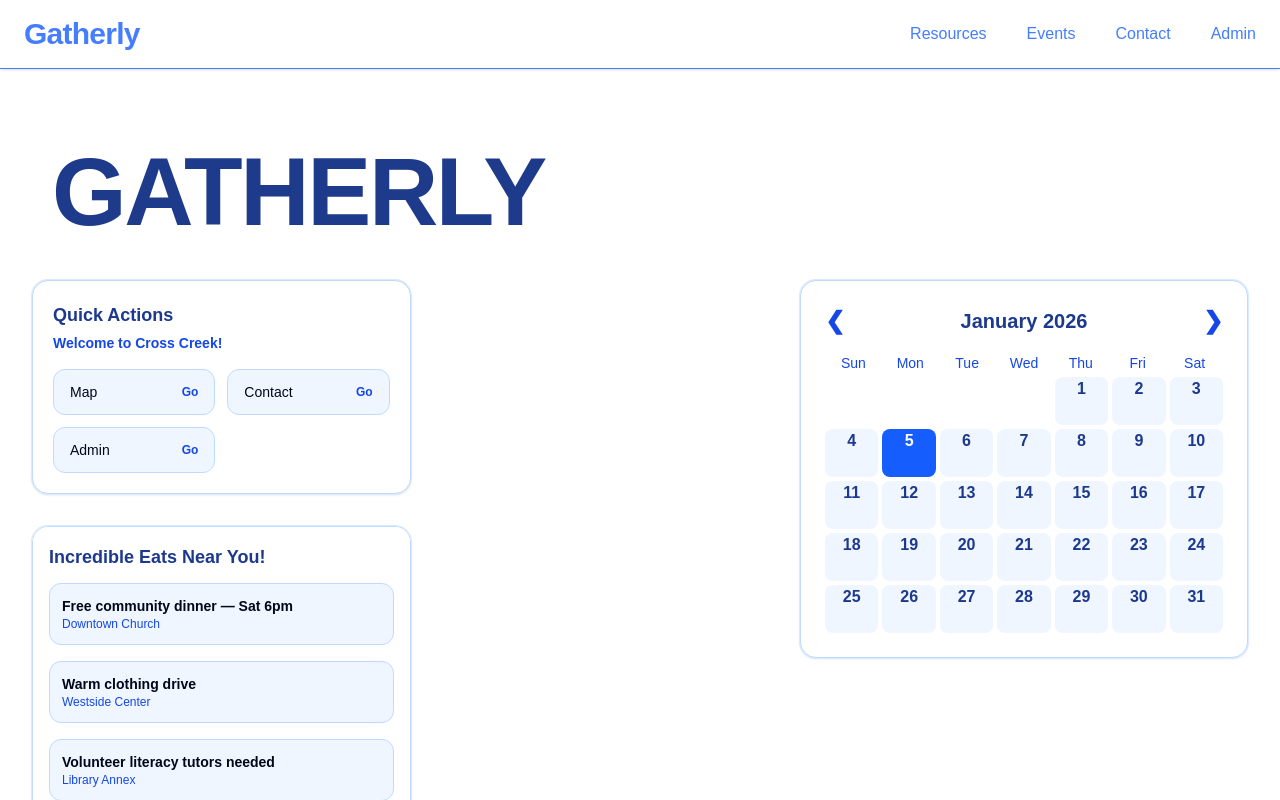
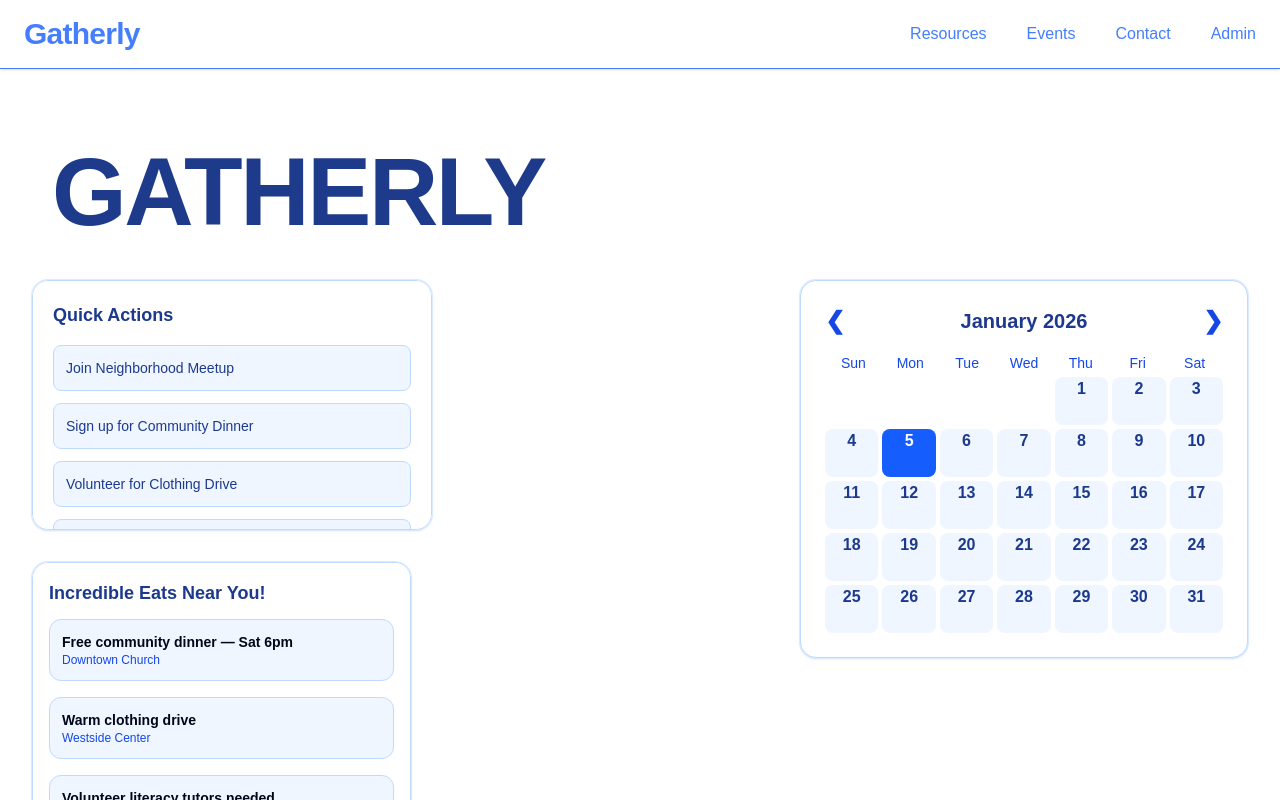
Before and after one commit to TSA-Group/tsa_group_starter, a Next.js app: page / in a window 1280 px wide. Shown: the top 800 px of the page. Built offline with nearby package versions, Linux system fonts and the light colour scheme.

Commit message:
Update QuickActions.tsx

```diff
--- a/app/QuickActions.tsx
+++ b/app/QuickActions.tsx
@@ -2,58 +2,45 @@
 
 import React from "react";
 import { motion, Variants } from "framer-motion";
-import Link from "next/link";
 
-// Animation variants
-const fadeUp: Variants = {
-  hidden: { opacity: 0, y: 20 },
-  visible: { opacity: 1, y: 0 },
+// Animation variant for pop effect
+const cardPop: Variants = {
+  hidden: { opacity: 0, y: 10, scale: 0.98 },
+  show: {
+    opacity: 1,
+    y: 0,
+    scale: 1,
+    transition: { duration: 0.55, ease: "easeOut" },
+  },
 };
-
-const cardPop: Variants = {
-  hidden: { scale: 0.95, opacity: 0 },
-  visible: { scale: 1, opacity: 1, transition: { type: "spring", stiffness: 100 } },
-};
-
-// All actions combined in one box
-const allActions = [
-  { label: "Map", href: "/map" },
-  { label: "Contact", href: "/contact" },
-  { label: "Admin", href: "/admin" },
-];
 
 export function QuickActions() {
   return (
     <motion.section
       layout
-      variants={fadeUp}
+      variants={cardPop}
       initial="hidden"
-      animate="visible"
-      className="w-full"
+      animate="show"
+      className="h-[250px] w-full lg:w-[400px] p-5 bg-white rounded-2xl border border-blue-200 ring-1 ring-blue-100 shadow-sm overflow-y-auto"
     >
-      <motion.div
-        layout
-        variants={cardPop}
-        initial="hidden"
-        animate="visible"
-        className="p-5 bg-white rounded-2xl border border-blue-200 ring-1 ring-blue-100 shadow-sm"
-      >
-        <h3 className="text-lg font-semibold mb-1 text-blue-900">Quick Actions</h3>
-        <p className="text-sm text-blue-700">
-          <b>Welcome to Cross Creek!</b>
-        </p>
-
-        <div className="mt-4 grid grid-cols-1 sm:grid-cols-2 gap-3">
-          {allActions.map(({ label, href }) => (
-            <Link key={label} href={href} className="block">
-              <div className="flex items-center justify-between rounded-xl bg-blue-50 px-4 py-3 border border-blue-200 cursor-pointer hover:bg-blue-100 transition">
-                <span className="text-sm">{label}</span>
-                <span className="text-xs font-semibold text-blue-700">Go</span>
-              </div>
-            </Link>
-          ))}
-        </div>
-      </motion.div>
+      <h3 className="text-lg font-semibold mb-4 text-blue-900">Quick Actions</h3>
+      <ul className="space-y-3">
+        {[
+          "Join Neighborhood Meetup",
+          "Sign up for Community Dinner",
+          "Volunteer for Clothing Drive",
+          "Donate Items for Local Pantry",
+          "Register for Community Cleanup",
+          "Attend Literacy Tutoring",
+        ].map((action, i) => (
+          <li
+            key={i}
+            className="bg-blue-50 border border-blue-200 rounded-lg p-3 text-sm font-medium text-blue-900 hover:bg-blue-100 cursor-pointer transition"
+          >
+            {action}
+          </li>
+        ))}
+      </ul>
     </motion.section>
   );
 }
```
